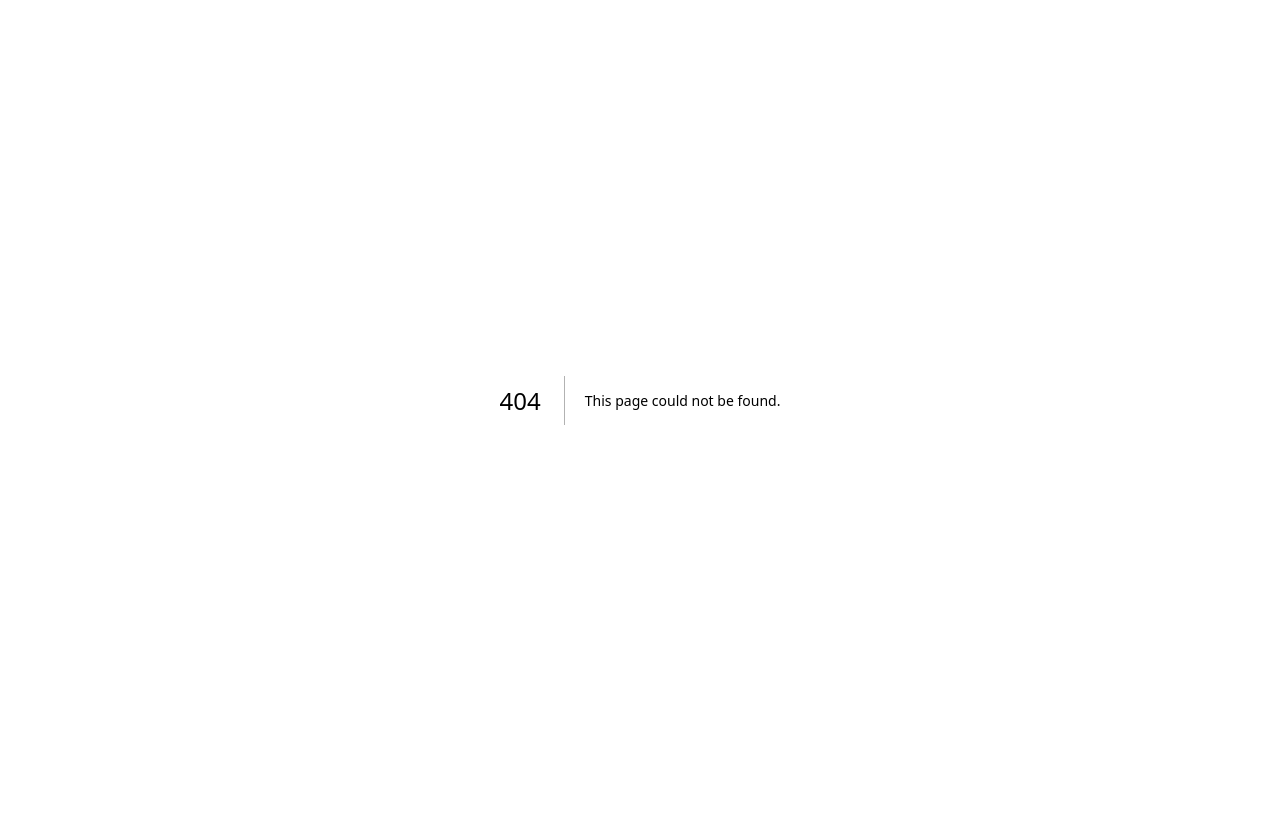
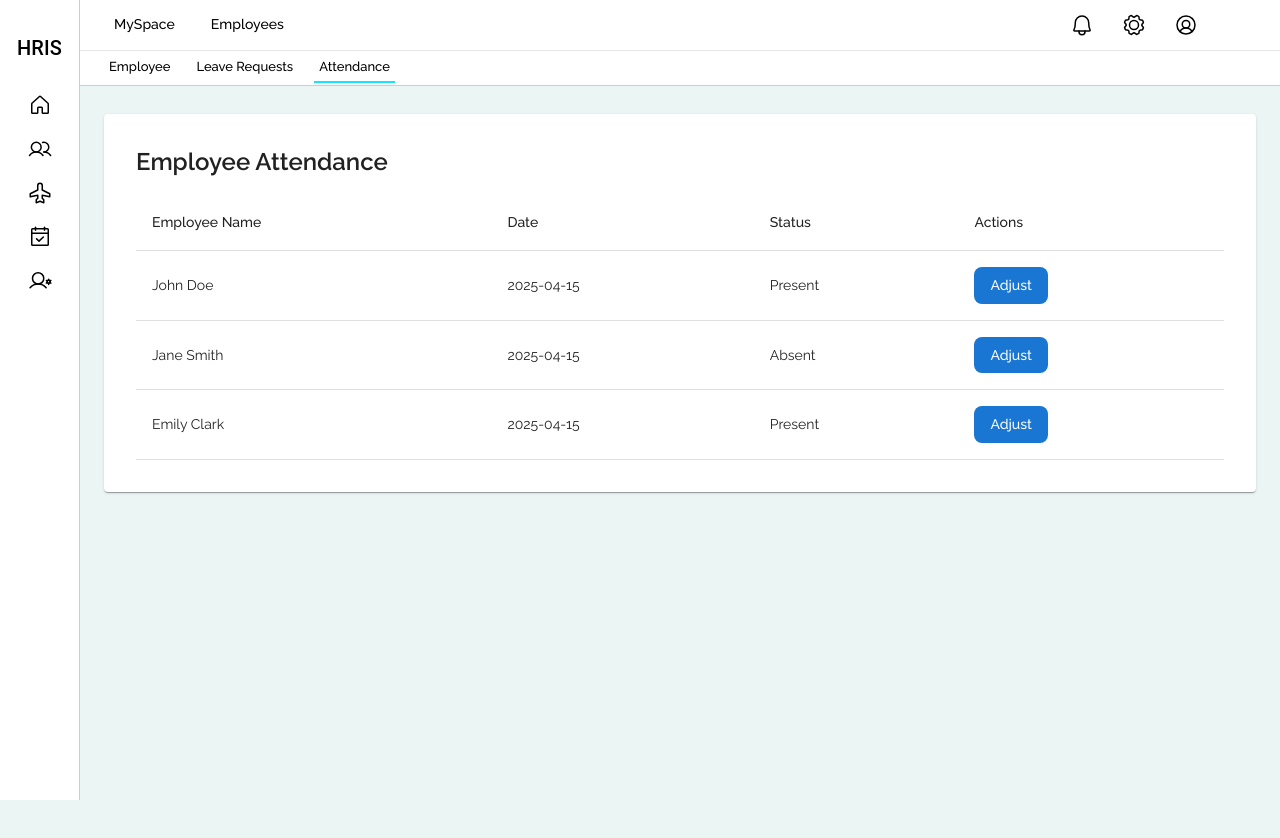
Before and after one commit to RohanSahu99/Selfeey_HRIS, a Next.js app: page /dashboard/employees/attendance in a window 1280 px wide. Before the commit this address had no page. Shown: the top 838 px of the page. Before the commit the page ends 800 px from the top, so only its background shows below. Built offline with nearby package versions, Linux system fonts and the light colour scheme; a web font is replaced by a local one.

Commit message:
attendance page added

```diff
--- /dev/null
+++ b/src/app/dashboard/employees/attendance/page.js
@@ -0,0 +1,180 @@
+'use client';
+import React, { useState, useEffect } from "react";
+import {
+  Paper,
+  Typography,
+  Table,
+  TableBody,
+  TableCell,
+  TableContainer,
+  TableHead,
+  TableRow,
+  Button,
+  Modal,
+  Box,
+  TextField,
+  Snackbar,
+  MenuItem,
+  Select,
+  InputLabel,
+  FormControl,
+} from "@mui/material";
+
+const dummyAttendanceData = [
+  {
+    id: "1",
+    employeeName: "John Doe",
+    date: "2025-04-15",
+    status: "Present",
+  },
+  {
+    id: "2",
+    employeeName: "Jane Smith",
+    date: "2025-04-15",
+    status: "Absent",
+  },
+  {
+    id: "3",
+    employeeName: "Emily Clark",
+    date: "2025-04-15",
+    status: "Present",
+  },
+];
+
+const AttendancePage = () => {
+  const [attendanceData, setAttendanceData] = useState(dummyAttendanceData);
+  const [openModal, setOpenModal] = useState(false);
+  const [selectedAttendance, setSelectedAttendance] = useState(null);
+  const [snackbarOpen, setSnackbarOpen] = useState(false);
+  const [snackbarMessage, setSnackbarMessage] = useState("");
+  const [snackbarSeverity, setSnackbarSeverity] = useState("success");
+
+  const handleStatusChange = (id, newStatus) => {
+    setAttendanceData(attendanceData.map((attendance) =>
+      attendance.id === id ? { ...attendance, status: newStatus } : attendance
+    ));
+    setSnackbarMessage(`Attendance updated to ${newStatus}!`);
+    setSnackbarSeverity("success");
+    setSnackbarOpen(true);
+    setOpenModal(false);
+  };
+
+  const handleModalClose = () => setOpenModal(false);
+
+  const handleEditClick = (attendance) => {
+    setSelectedAttendance(attendance);
+    setOpenModal(true);
+  };
+
+  return (
+    <Paper sx={{ p: 4,marginTop:"40px"}}>
+      <Typography variant="h5" mb={2}>
+        Employee Attendance
+      </Typography>
+      <TableContainer>
+        <Table>
+          <TableHead>
+            <TableRow>
+              <TableCell>Employee Name</TableCell>
+              <TableCell>Date</TableCell>
+              <TableCell>Status</TableCell>
+              <TableCell>Actions</TableCell>
+            </TableRow>
+          </TableHead>
+          <TableBody>
+            {attendanceData.map((attendance) => (
+              <TableRow key={attendance.id}>
+                <TableCell>{attendance.employeeName}</TableCell>
+                <TableCell>{attendance.date}</TableCell>
+                <TableCell>{attendance.status}</TableCell>
+                <TableCell>
+                  <Button
+                    variant="contained"
+                    color="primary"
+                    onClick={() => handleEditClick(attendance)}
+                  >
+                    Adjust
+                  </Button>
+                </TableCell>
+              </TableRow>
+            ))}
+          </TableBody>
+        </Table>
+      </TableContainer>
+
+      {/* Snackbar for feedback */}
+      <Snackbar
+        open={snackbarOpen}
+        autoHideDuration={3000}
+        onClose={() => setSnackbarOpen(false)}
+        message={snackbarMessage}
+        severity={snackbarSeverity}
+      />
+
+      {/* Modal for editing attendance */}
+      <Modal open={openModal} onClose={handleModalClose}>
+        <Box sx={{
+          position: "absolute",
+          top: "50%",
+          left: "50%",
+          transform: "translate(-50%, -50%)",
+          width: 400,
+          bgcolor: "background.paper",
+          p: 4,
+          borderRadius: 2,
+        }}>
+          <Typography variant="h6" mb={2}>
+            Adjust Attendance
+          </Typography>
+          {selectedAttendance && (
+            <>
+              <TextField
+                label="Employee Name"
+                fullWidth
+                value={selectedAttendance.employeeName}
+                disabled
+                sx={{ mb: 2 }}
+              />
+              <TextField
+                label="Date"
+                fullWidth
+                value={selectedAttendance.date}
+                disabled
+                sx={{ mb: 2 }}
+              />
+
+              <FormControl fullWidth sx={{ mb: 2 }}>
+                <InputLabel>Status</InputLabel>
+                <Select
+                  value={selectedAttendance.status}
+                  onChange={(e) =>
+                    handleStatusChange(selectedAttendance.id, e.target.value)
+                  }
+                >
+                  <MenuItem value="Present">Present</MenuItem>
+                  <MenuItem value="Absent">Absent</MenuItem>
+                  <MenuItem value="Leave">Leave</MenuItem>
+                </Select>
+              </FormControl>
+
+              <Box sx={{ display: "flex", justifyContent: "flex-end" }}>
+                <Button onClick={handleModalClose} variant="outlined" sx={{ mr: 2 }}>
+                  Cancel
+                </Button>
+                <Button
+                  variant="contained"
+                  color="primary"
+                  onClick={() => handleStatusChange(selectedAttendance.id, selectedAttendance.status)}
+                >
+                  Save Changes
+                </Button>
+              </Box>
+            </>
+          )}
+        </Box>
+      </Modal>
+    </Paper>
+  );
+};
+
+export default AttendancePage;
```
Also changed, not shown: src/app/dashboard/attendance/page.js (+19 -19 lines).
